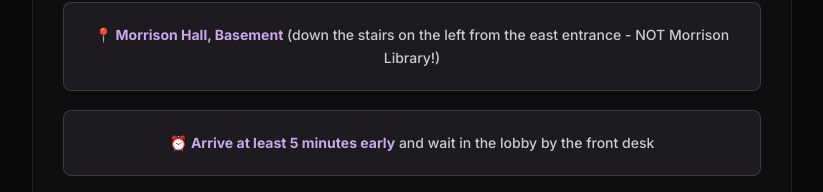
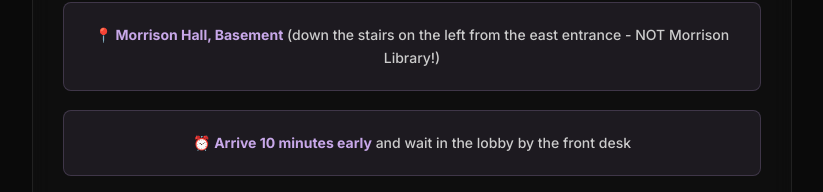
Before and after one commit to chloecchang/dts-website, a plain HTML site: page auditions.html in a window 1280 px wide. Shown: the part 3940-4132 px from the top of the page, without its empty margins (228-1051 px from the left). Drawn offline with Linux system fonts and the light colour scheme; a script that the page names is missing; files whose address does not match are found by name.

Commit message:
wait time update 2

```diff
--- a/auditions.html
+++ b/auditions.html
@@ -182,7 +182,7 @@
                         <h4>Location & Timing:</h4>
                         <p><strong>📍 Morrison Hall, Basement</strong> (down the stairs on the left from the east entrance - NOT Morrison Library!)</p>
                         <br>
-                        <p>⏰ <strong>Arrive at least 5 minutes early</strong> and wait in the lobby by the front desk</p>
+                        <p>⏰ <strong>Arrive 10 minutes early</strong> and wait in the lobby by the front desk</p>
                         <br>
                         <p>🔗 <strong>Schedule your slot:</strong> <a href="https://www.wejoinin.com/sheets/nifmr">WeJoinIn Link.</a></p>
                     </div>
```
